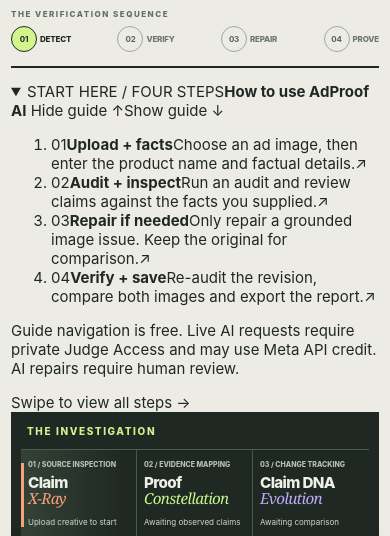
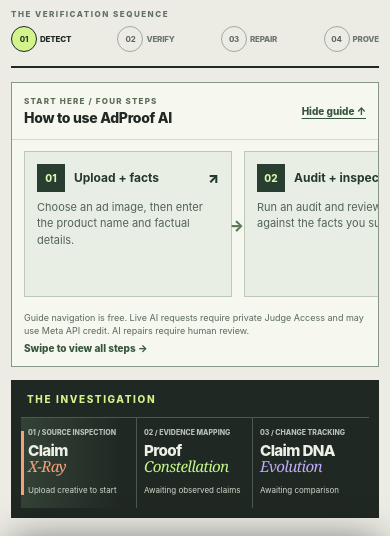
Before and after one commit to riyan3110/adproof-ai, a website: page public/app.html in a window 390 px wide. Shown: the part 319-855 px from the top of the page. Drawn offline with Linux system fonts and the light colour scheme; no server answers.

Commit message:
Style responsive tutorial chain for desktop and phone

```diff
--- a/public/studio.css
+++ b/public/studio.css
@@ -1007,3 +1007,107 @@
  .studio-body .studio-actions .judge-access-button{flex:0 1 auto;order:2;min-width:0}
  .studio-body .studio-actions .icon-link{flex:0 0 auto;order:3}
 }
+
+
+/* Public, non-AI tutorial chain. Built with native details and in-page links:
+   navigation never triggers a paid audit, repair or verification. */
+.studio-body .tutorial-banner{
+  margin:0 0 18px;
+  border:1px solid #879888;
+  background:#f6f7ef;
+  color:var(--proof-ink,#202824);
+  max-width:100%;
+  min-width:0;
+}
+.studio-body .tutorial-banner>summary{
+  display:flex;justify-content:space-between;align-items:center;gap:16px;
+  list-style:none;cursor:pointer;min-height:63px;padding:12px 20px;
+}
+.studio-body .tutorial-banner>summary::-webkit-details-marker{display:none}
+.studio-body .tutorial-identity{display:flex;gap:16px;align-items:center;min-width:0;flex-wrap:wrap}
+.studio-body .tutorial-kicker{
+  font-size:9px;letter-spacing:1.2px;font-weight:850;color:#5a6e55;
+}
+.studio-body .tutorial-identity strong{font-size:16px;font-weight:800;letter-spacing:-.3px}
+.studio-body .tutorial-toggle{
+  flex:0 0 auto;color:#36553d;font-size:11px;font-weight:800;
+  text-decoration:underline;text-underline-offset:3px;
+}
+.studio-body .tutorial-closed-label{display:none}
+.studio-body .tutorial-banner:not([open]) .tutorial-closed-label{display:inline}
+.studio-body .tutorial-banner:not([open]) .tutorial-open-label{display:none}
+.studio-body .tutorial-body{padding:0 18px 14px;border-top:1px solid #d4dbce}
+.studio-body .tutorial-chain{
+  list-style:none;margin:13px 0 0;padding:0;display:grid;
+  grid-template-columns:repeat(4,minmax(0,1fr));gap:14px;
+}
+.studio-body .tutorial-chain li{min-width:0;position:relative}
+.studio-body .tutorial-chain li:not(:last-child)::after{
+  content:'→';position:absolute;right:-12px;top:51%;transform:translateY(-50%);
+  font-weight:900;font-size:15px;color:#5b7c58;z-index:1;
+  pointer-events:none;
+}
+.studio-body .tutorial-step{
+  display:grid;grid-template-columns:auto minmax(0,1fr) auto;
+  grid-template-rows:auto 1fr;align-content:start;gap:7px 9px;
+  min-width:0;min-height:126px;height:100%;padding:14px;
+  background:#e9eee4;border:1px solid #bbc9b6;
+  color:#24382b;text-decoration:none;transition:background .16s,border-color .16s;
+}
+.studio-body .tutorial-step:hover,.studio-body .tutorial-step:focus-visible{
+  background:#e0ebd4;border-color:#52744b;
+}
+.studio-body .tutorial-step:focus-visible,.studio-body .tutorial-banner>summary:focus-visible{
+  outline:3px solid #6d923d;outline-offset:2px;
+}
+.studio-body .tutorial-number{
+  display:grid;place-items:center;grid-column:1;grid-row:1;
+  background:#273e30;color:#e0f5b1;
+  width:28px;height:28px;font-size:10px;font-weight:850;
+}
+.studio-body .tutorial-step strong{
+  grid-column:2;grid-row:1;align-self:center;font-size:12px;line-height:1.3;
+}
+.studio-body .tutorial-copy{
+  grid-column:1/4;grid-row:2;color:#526358;
+  font-size:11px;line-height:1.5;overflow-wrap:anywhere;
+}
+.studio-body .tutorial-jump{
+  grid-column:3;grid-row:1;align-self:center;
+  font-size:14px;font-weight:900;
+}
+.studio-body .tutorial-footer{display:flex;align-items:center;justify-content:space-between;gap:12px}
+.studio-body .tutorial-footer p{
+  color:#58695c;font-size:10px;line-height:1.45;margin:11px 0 0;
+}
+.studio-body .tutorial-swipe{display:none}
+@media(max-width:1100px){
+ .studio-body .tutorial-chain{grid-template-columns:repeat(2,minmax(0,1fr))}
+ .studio-body .tutorial-chain li:nth-child(2)::after{display:none}
+ .studio-body .tutorial-step{min-height:116px}
+}
+@media(max-width:760px){
+ .studio-body .tutorial-banner{margin-bottom:13px}
+ .studio-body .tutorial-banner>summary{min-height:56px;padding:11px 12px;gap:8px}
+ .studio-body .tutorial-identity{gap:3px;flex-direction:column;align-items:flex-start}
+ .studio-body .tutorial-kicker{font-size:8px}
+ .studio-body .tutorial-identity strong{font-size:14px}
+ .studio-body .tutorial-toggle{font-size:10px}
+ .studio-body .tutorial-body{padding:0 0 12px}
+ .studio-body .tutorial-chain{
+   display:grid;grid-auto-flow:column;
+   grid-auto-columns:minmax(208px,74%);
+   grid-template-columns:none;gap:12px;margin:11px 0 0;padding:0 12px 7px;
+   overflow-x:auto;overscroll-behavior-inline:contain;
+   scroll-snap-type:x proximity;scroll-padding-left:12px;
+ }
+ .studio-body .tutorial-chain li{scroll-snap-align:start}
+ .studio-body .tutorial-chain li:nth-child(2)::after{display:block}
+ .studio-body .tutorial-step{min-height:146px;padding:12px}
+ .studio-body .tutorial-footer{align-items:flex-start;flex-direction:column;gap:4px;padding:0 12px}
+ .studio-body .tutorial-footer p{font-size:9px;line-height:1.5;margin:7px 0 0}
+ .studio-body .tutorial-swipe{display:block;color:#36553d;font-size:10px;font-weight:800}
+}
+@media(prefers-reduced-motion:reduce){
+ .studio-body .tutorial-step{transition:none}
+}
```
